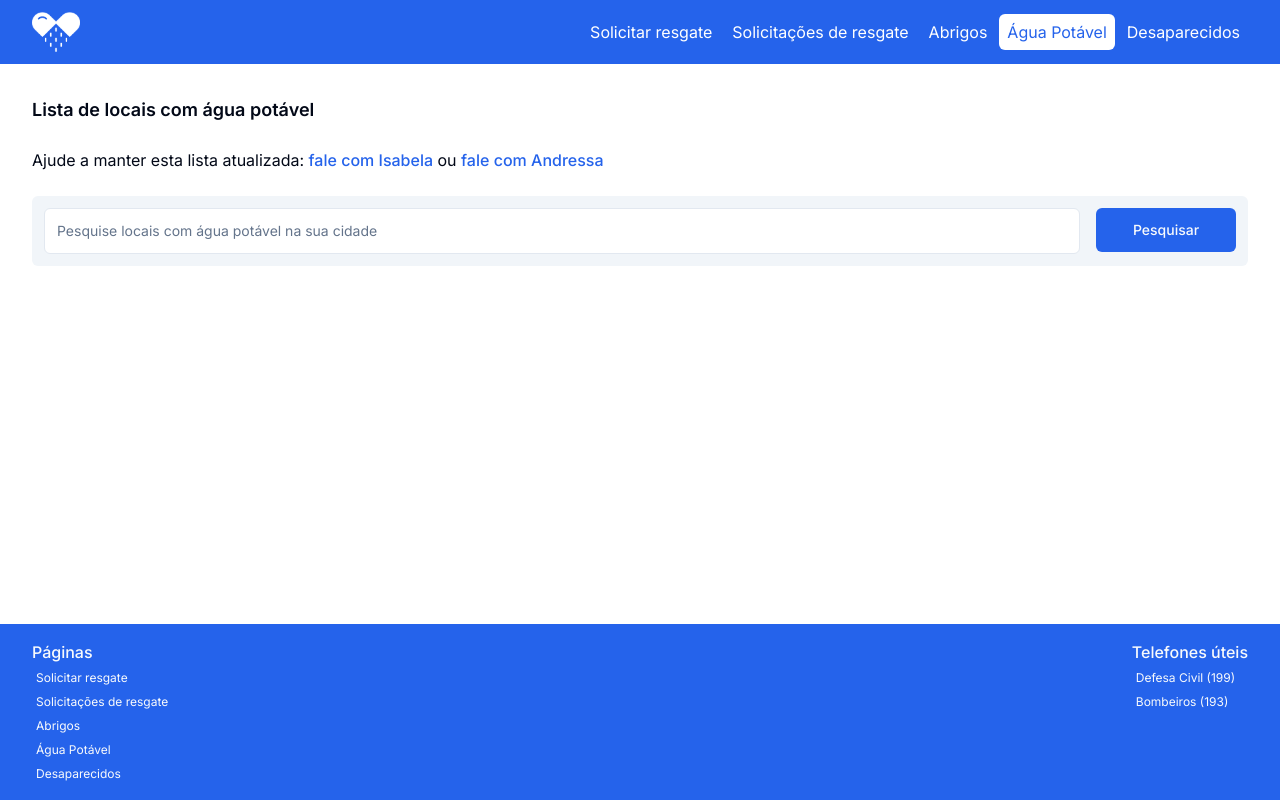
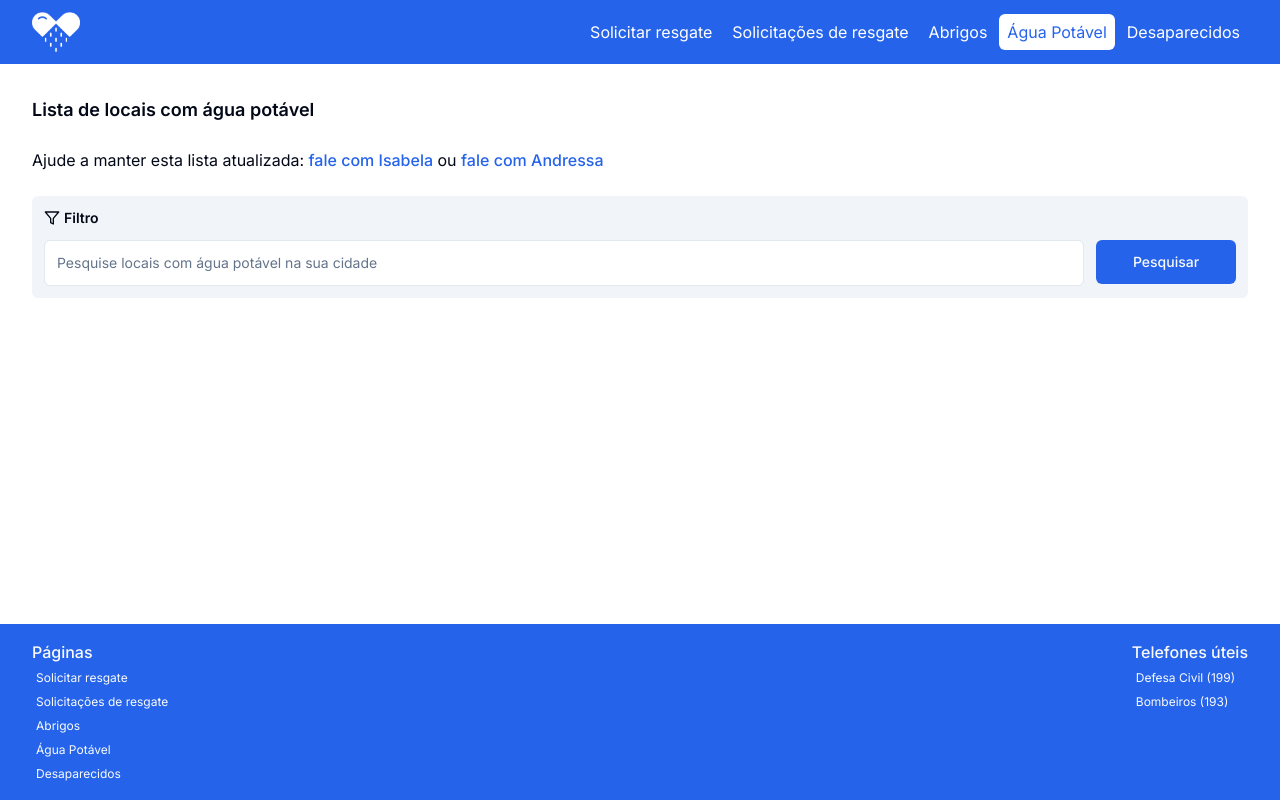
Before and after one commit to JoiaribeAlves/rescue, a Next.js app: page /agua in a window 1280 px wide. Built offline with nearby package versions, Linux system fonts and the light colour scheme.

Commit message:
refactor: tailwind classes

```diff
--- a/src/app/abrigos/components/SheltersList.tsx
+++ b/src/app/abrigos/components/SheltersList.tsx
@@ -51,7 +51,8 @@ export function SheltersList() {
 	};
 
 	return (
-		<div className="flex flex-col gap-4 bg-muted p-3 rounded-md">
+		<>
+			<div className="flex flex-col gap-3 bg-muted p-3 rounded-md">
 				<div className="flex items-center gap-1">
 					<FilterIcon size={16} />
 
@@ -60,7 +61,7 @@ export function SheltersList() {
 
 				<Form {...form}>
 					<form
-					className="bg-muted flex flex-col gap-4 lg:flex-row"
+						className="bg-muted flex flex-col gap-3 lg:flex-row"
 						onSubmit={form.handleSubmit(onSubmit)}
 					>
 						<FormField
@@ -115,8 +116,11 @@ export function SheltersList() {
 						</Button>
 					</form>
 				</Form>
+			</div>
 
-			{notFound ? (
+			<>
+				{
+					notFound ? (
 						<h2 className="font-semibold text-sm opacity-75">
 							Nenhum abrigo foi encontrado
 						</h2>
@@ -124,7 +128,9 @@ export function SheltersList() {
 						<ul className="grid gap-4 grid-cols-1 lg:grid-cols-4">
 							<ShelterItem shelters={shelters} />
 						</ul>
-			)}
-		</div>
+					)
+				}
+			</>
+		</>
 	);
 }
--- a/src/app/agua/components/WaterList.tsx
+++ b/src/app/agua/components/WaterList.tsx
@@ -4,7 +4,7 @@ import { useState } from "react";
 import { useForm } from "react-hook-form";
 import { z } from "zod";
 import { zodResolver } from "@hookform/resolvers/zod";
-import { Loader2Icon } from "lucide-react";
+import { FilterIcon, Loader2Icon } from "lucide-react";
 
 import { getWaterList } from "../actions/getWaterList";
 import { Input } from "@/components/ui/input";
@@ -41,6 +41,8 @@ export function WaterList() {
 
 		if (water.length === 0) {
 			setNotFound(true);
+		} else {
+			setNotFound(false);
 		}
 
 		setWater(water);
@@ -48,9 +50,16 @@ export function WaterList() {
 
 	return (
 		<>
+			<div className="flex flex-col gap-3 bg-muted p-3 rounded-md">
+				<div className="flex items-center gap-1">
+					<FilterIcon size={16} />
+
+					<h2 className="font-semibold text-sm">Filtro</h2>
+				</div>
+
 				<Form {...form}>
 					<form
-					className="bg-muted flex flex-col gap-4 lg:flex-row rounded-md p-3"
+						className="flex flex-col gap-3 lg:flex-row"
 						onSubmit={form.handleSubmit(onSubmit)}
 					>
 						<FormField
@@ -88,6 +97,7 @@ export function WaterList() {
 						</Button>
 					</form>
 				</Form>
+			</div>
 
 			{notFound ? (
 				<h2 className="font-semibold text-sm opacity-75">
--- a/src/app/agua/page.tsx
+++ b/src/app/agua/page.tsx
@@ -1,8 +1,9 @@
 import type { Metadata } from "next";
 
+import Link from "next/link";
+
+import { PHONES } from "@/constants/phones";
 import { WaterList } from "./components/WaterList";
-import Link from "next/link";
-import { PHONES } from "@/constants/phones";
 
 export const metadata: Metadata = {
 	title: "Lista de locais com água potável - Enchentes RS",
--- a/src/app/resgates/components/RequestList.tsx
+++ b/src/app/resgates/components/RequestList.tsx
@@ -7,6 +7,7 @@ import { Prisma } from "@prisma/client";
 import { phoneMask } from "@/helpers/phoneMask";
 import { Input } from "@/components/ui/input";
 import { CompleteRescueButton } from "./CompleteRescueButton";
+import { FilterIcon } from "lucide-react";
 
 interface IRequestList {
 	requestList: Prisma.RescueGetPayload<{
@@ -31,7 +32,14 @@ export function RequestList({ requestList }: IRequestList) {
 
 	return (
 		<>
-			<div className="flex flex-col lg:flex-row gap-4 mb-3 bg-muted p-3 rounded-md">
+			<div className="flex flex-col gap-3 bg-muted p-3 rounded-md">
+				<div className="flex items-center gap-1">
+					<FilterIcon size={16} />
+
+					<h2 className="font-semibold text-sm">Filtros</h2>
+				</div>
+
+				<div className="bg-muted flex flex-col gap-3 lg:flex-row">
 					<div className="grow">
 						<Input
 							type="text"
@@ -62,13 +70,14 @@ export function RequestList({ requestList }: IRequestList) {
 						/>
 					</div>
 				</div>
+			</div>
 
 			{filteredList.length === 0 ? (
 				<h2 className="font-semibold text-sm opacity-75">
 					Sua busca não retornou dados
 				</h2>
 			) : (
-				<ul className="grid gap-4 grid-cols-1 lg:grid-cols-4">
+				<ul className="grid gap-3 grid-cols-1 lg:grid-cols-4">
 					{filteredList.map(request => (
 						<li
 							key={request.id}
```
Lines whose indentation alone changed are shown as unchanged.
